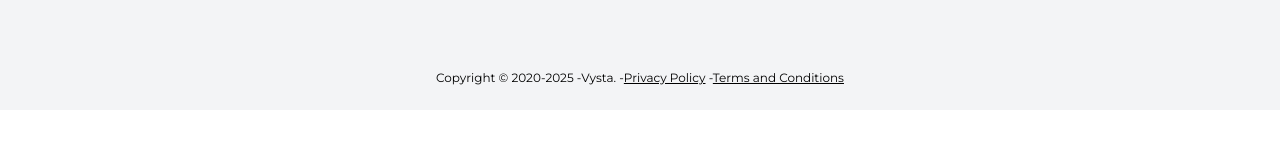
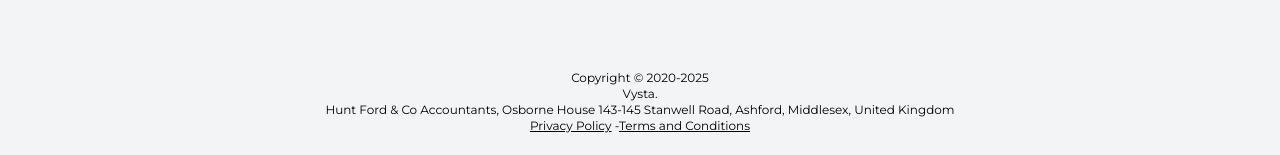
Before and after one commit to baonguyen26/vystashop, a React (Vite) app: page / in a window 1280 px wide. Shown: the part 1952-2107 px from the top of the page. Before the commit the page ends 2062 px from the top, so only its background shows below. Built offline with nearby package versions, Linux system fonts and the light colour scheme.

Commit message:
refactor: add content of footer

```diff
--- a/src/components/layouts/app-layout/app-footer.tsx
+++ b/src/components/layouts/app-layout/app-footer.tsx
@@ -83,8 +83,11 @@ export const AppFooter = () => {
         </div>
       </div>
       <div className="py-6 px-[20px] md:px-[60px]">
-        <p className="text-xs text-center text-[##3A4B55]">
-          Copyright © 2020-2025 -Vysta. -
+        <p className="flex flex-col text-xs text-center text-[##3A4B55]">
+          <span>Copyright © 2020-2025</span>
+          <span>Vysta.</span>
+          <span>Hunt Ford & Co Accountants, Osborne House 143-145 Stanwell Road, Ashford, Middlesex, United Kingdom</span>
+          <div>
           <Link
             to="https://growwithvysta.com/"
             target="_blank"
@@ -102,6 +105,8 @@ export const AppFooter = () => {
           >
             {t("terms_conditions")}
           </Link>
+          </div>
+
         </p>
       </div>
     </footer>
```
